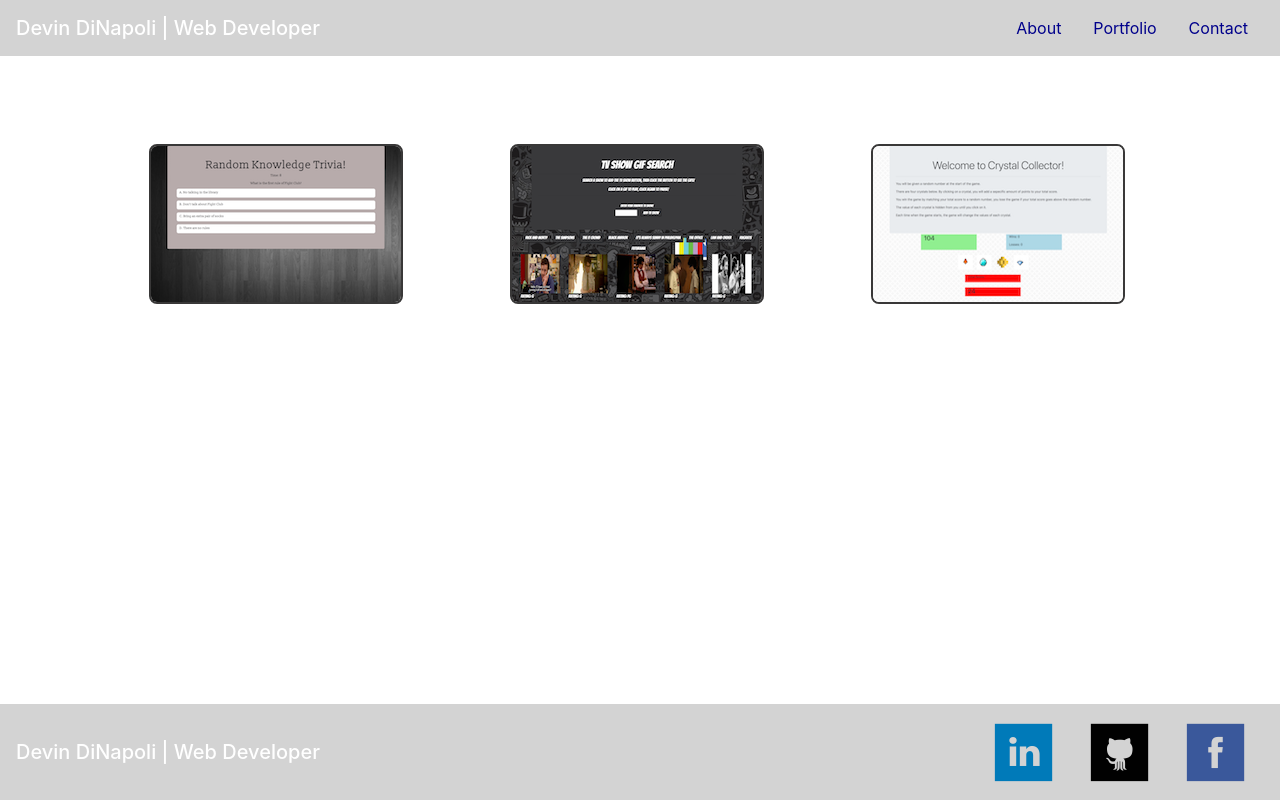
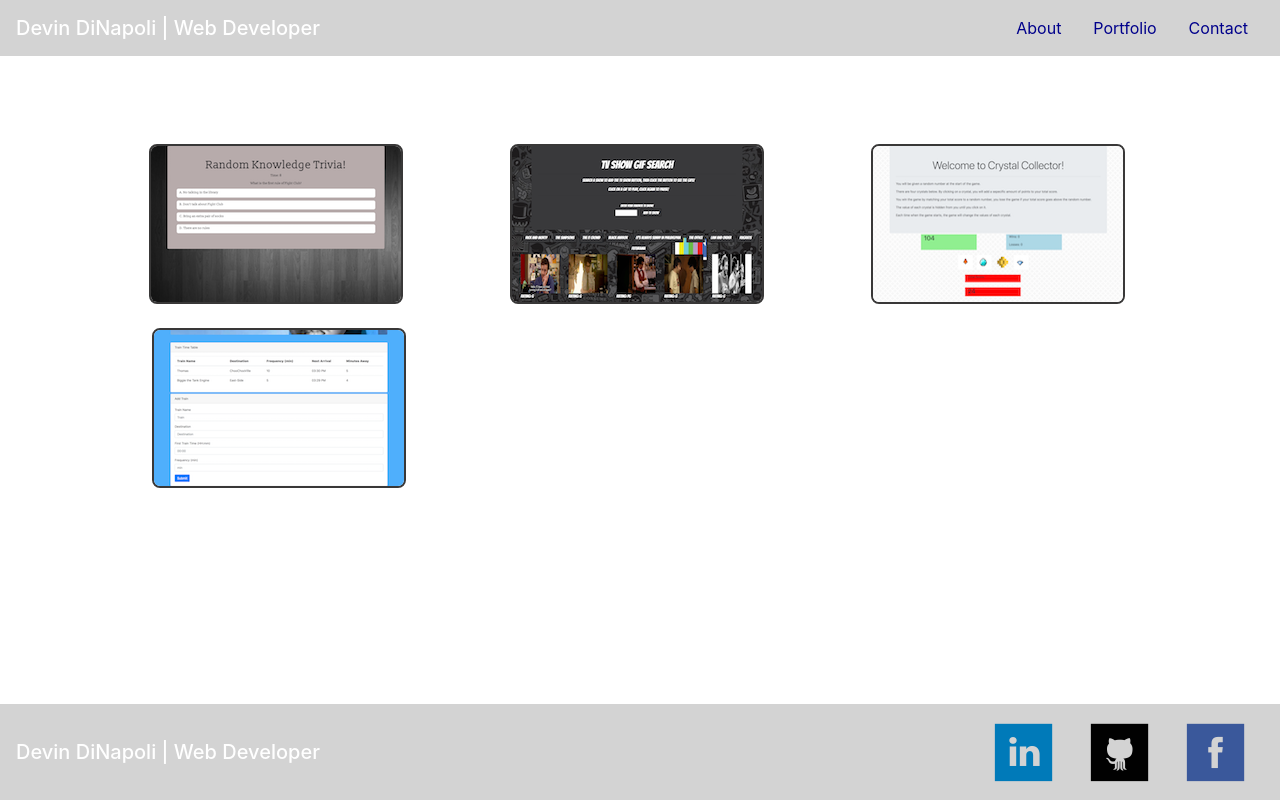
Before and after one commit to devindinapoli/Bootstrap-Portfolio, a plain HTML site: page portfolio.html in a window 1280 px wide. Drawn offline with nearby package versions, Linux system fonts and the light colour scheme.

Commit message:
added to portfolio

```diff
--- a/portfolio.html
+++ b/portfolio.html
@@ -48,7 +48,12 @@
                             &nbsp;
                         </div>
                     </div>
-
+                    <div class="row">
+                        <div class="col-md-4 second">
+                            <a href="https://devindinapoli.github.io/Train-Time-Table/"><img src="images/time-table.png" class="project"></a>
+                            <br>
+                        </div>
+                    </div>
                 </div>
             </div>
         </div>
--- a/style.css
+++ b/style.css
@@ -36,3 +36,6 @@ body {
 .form-group{
     color: white;
 }
+.second{
+margin-left: 3px;
+}
```
Also changed, not shown: index.html (+6 -3 lines), images/time-table.png (added), 1 other file.
